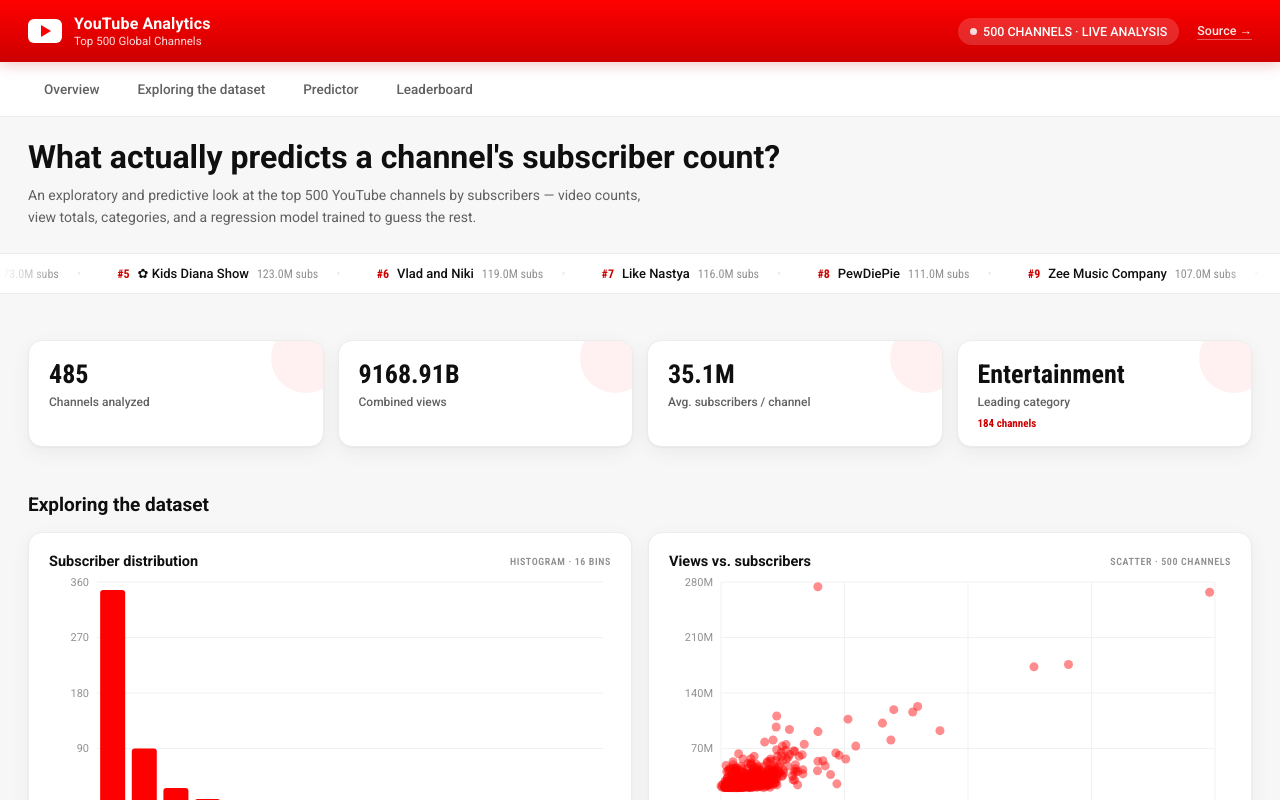
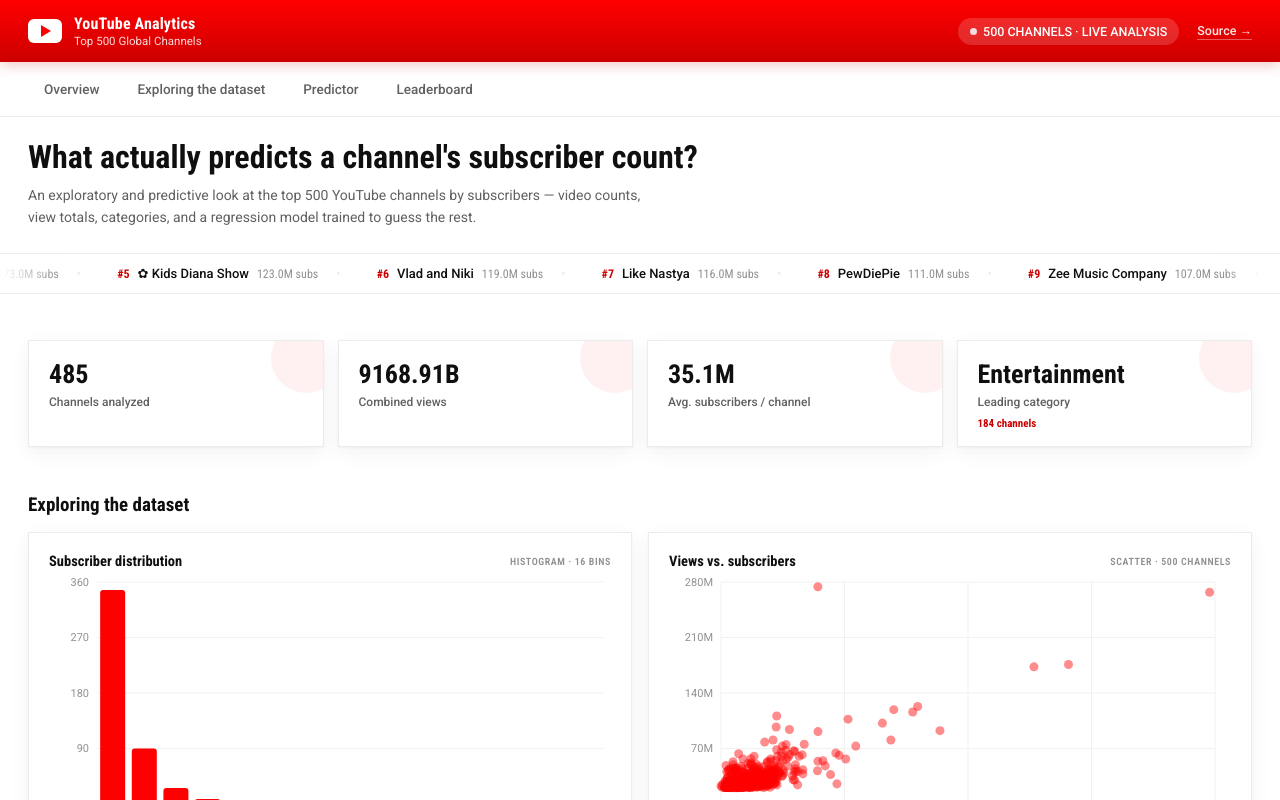
Before and after one commit to ashwinm656/YouTube-Predictive-Analysis-Insights-from-Top-500-Channels, a React (Vite) app in the folder dashboard/: page / in a window 1280 px wide. Shown: the top 800 px of the page. Built offline with nearby package versions, Linux system fonts and the light colour scheme.

Commit message:
Update index.css

```diff
--- a/dashboard/src/index.css
+++ b/dashboard/src/index.css
@@ -1,7 +1,7 @@
-@import url('https://fonts.googleapis.com/css2?family=Roboto:wght@400;500;700;900&family=Roboto+Condensed:wght@400;600;700&family=Roboto+Mono:wght@400;500;700&display=swap');
+@import url('https://fonts.googleapis.com/css2?family=Roboto:wght@400;500;700;900&family=Roboto+Condensed:wght@400;600;700;900&display=swap');
 
 :root {
-  --bg-void: #f7f7f8;
+  --bg-void: #ffffff;
   --bg-panel: #ffffff;
   --bg-panel-raised: #f1f1f1;
   --line: #ececec;
@@ -15,16 +15,14 @@
   --accent-crimson-dark: #a60000;
   --accent-crimson-tint: #fff1f1;
   --accent-crimson-tint2: #ffe2e2;
-  --accent-crimson-dim: #ffd6d6;
   --accent-amber: #0f0f0f;
   --accent-teal: #606060;
   --accent-green: #1e9e5a;
-  --accent-green-tint: #e7f8ee;
 
-  --radius: 14px;
+  --ink: #0b0b0b;
   --shadow-card: 0 1px 2px rgba(0, 0, 0, 0.04), 0 6px 20px rgba(0, 0, 0, 0.05);
 
-  --font-display: 'Roboto', sans-serif;
+  --font-display: 'Roboto Condensed', sans-serif;
   --font-body: 'Roboto', sans-serif;
   --font-mono: 'Roboto Condensed', sans-serif;
 }
```
